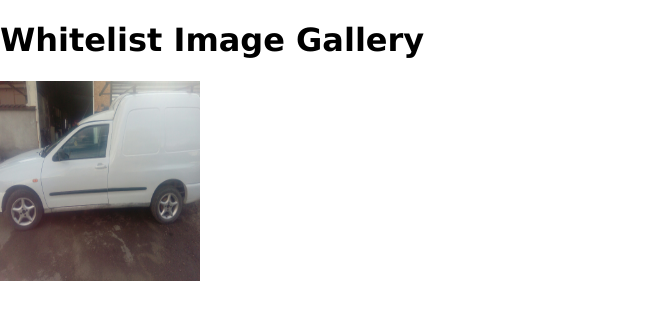
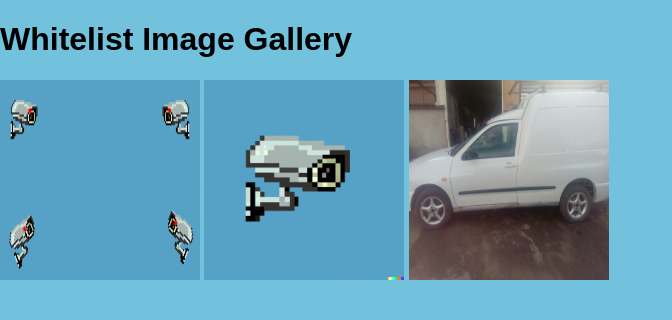
Before and after one commit to Marto113/HackTues-Team113, a Flask app: page /whitelist in a window 1280 px wide. Shown: the top 320 px of the page, without its empty margins (0-672 px from the left). Run offline with Flask 2, Linux system fonts and the light colour scheme; a user stored in the database is signed in; parts of the project's set-up code (start-up, migrations or seed data) failed here and were passed over; some libraries are stand-ins or nearby versions.

Commit message:
fix image style

```diff
--- a/App/src/static/css/gallery.css
+++ b/App/src/static/css/gallery.css
@@ -1,6 +1,7 @@
 body {
-    font-family: Verdana, sans-serif;
+    font-family: Arial, sans-serif;
     margin: 0;
+    background-color: rgb(114, 194, 221);
 }
 
 * {
@@ -15,11 +16,8 @@ body {
 
 }
 
-#top {
-    border: 5px solid #ccc;
-}
-
 #close {
+    color: white;
     position: fixed;
     top: 102%;
     left: 50%;
--- a/App/src/templates/whitelist.html
+++ b/App/src/templates/whitelist.html
@@ -10,9 +10,9 @@
 <body>
     <h1>Whitelist Image Gallery</h1>
     <div class="overlay"><img src="blah" id="top" hidden=True>
-        <span id="close" hidden=True onclick=do_close()><b><u>CLOSE(X)</u></b></span>
+        <span id="close" hidden=True onclick=do_close()><b><u>Close</u></b></span>
     </div>
-    <div class="cx" style="background-color:#fff;">
+    <div class="cx">
         {% for path in paths %}
         <img src='cdn/{{ path }}' height=200 width=200 onclick="clicked_img(this)">
         {% endfor %}
```
Also changed, not shown: App/whitelist/Untitled-3.png (added), App/whitelist/android-chrome-512x512.png (added).
